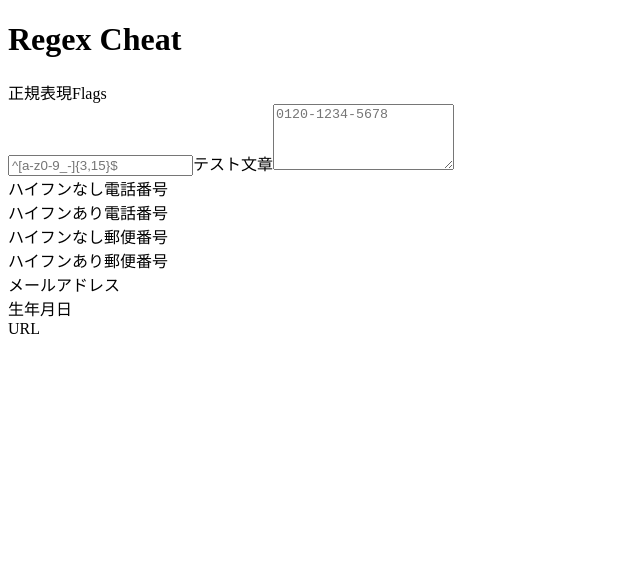
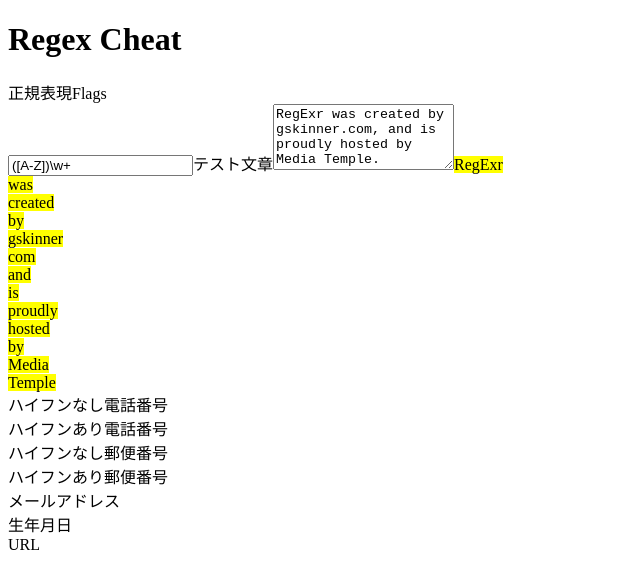
Before and after one commit to hatsu38/regex-cheat, a Next.js app: page / in a window 1280 px wide. Shown: the top 588 px of the page, without its empty margins (0-640 px from the left). Built offline with nearby package versions, Linux system fonts and the light colour scheme.

Commit message:
Fix Initial Flags Option

```diff
--- a/store.ts
+++ b/store.ts
@@ -5,8 +5,8 @@ import { composeWithDevTools } from 'redux-devtools-extension'
 let store
 
 const initialState = {
-  regexText: "",
-  targetText: "",
+  regexText: "([A-Z])\\w+",
+  targetText: "RegExr was created by gskinner.com, and is proudly hosted by Media Temple.",
   regexFlags: [
     { name: "g", checked: true, note: "すべての一致" },
     { name: "m", checked: true, note: "複数行の一致" },
```
